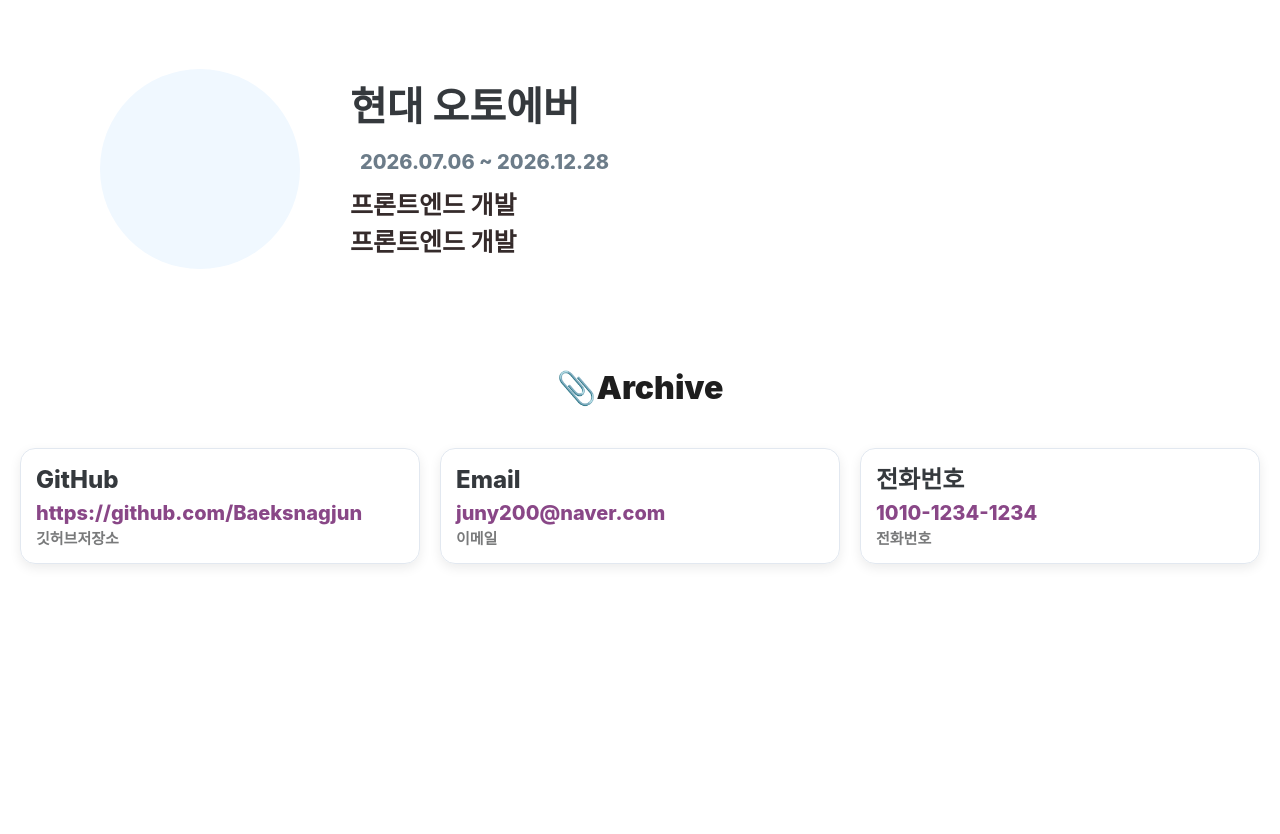
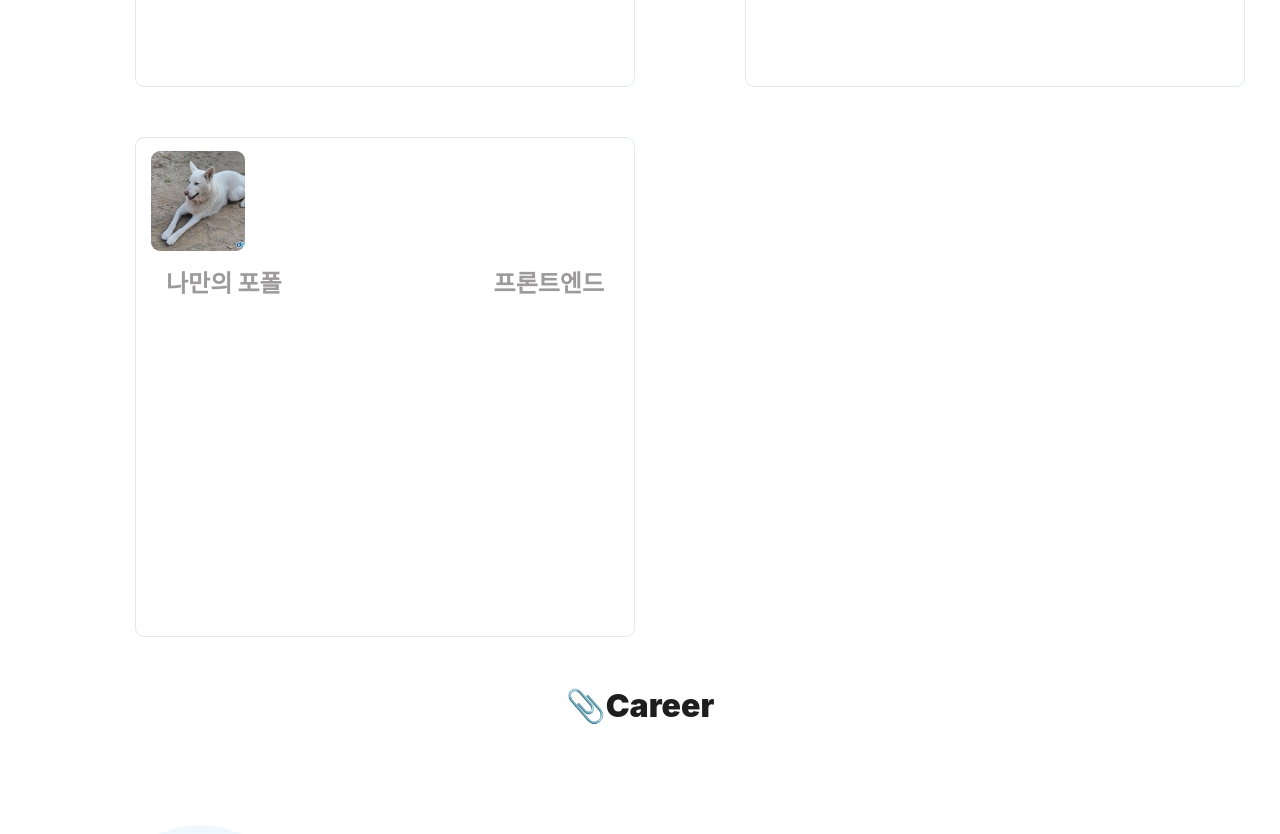
Before and after one commit to Baeksnagjun/baeksangjun-portfolio, a React (Vite) app: page / in a window 1280 px wide. Shown: the part 2660-3494 px from the top of the page. Built offline with nearby package versions, Linux system fonts and the light colour scheme; a web font is replaced by a local one.

Commit message:
골ㄹ조 수정

```diff
--- a/src/app/globals.css
+++ b/src/app/globals.css
@@ -18,7 +18,7 @@
 #skills,
 #projects,
 #career {
-  scroll-margin-top: 80px;
+  scroll-margin-top: 100px;
 }
 html {
   -webkit-text-size-adjust: 100%;
--- a/src/components/sections/Archive.module.css
+++ b/src/components/sections/Archive.module.css
@@ -1,6 +1,6 @@
 
 .archive{
-    height: 500px;
+    height: 50px;
 }
 
 .title {
--- a/src/components/sections/Projects.module.css
+++ b/src/components/sections/Projects.module.css
@@ -7,31 +7,36 @@
 }
 
 .grid {
-    display: flex;
+    display: grid;
+    grid-template-columns: 1fr 1fr;
     flex-direction: row;
     margin: 50px;
-    justify-content: center;
-    gap: 60px;
+    justify-content:center;
+    gap: 10px;
+
+
 
 
 }
 
 .card {
     margin-top: 40px;
+    height: 500px;
     padding: 13px 15px;
     border-radius: 9px;
     border: 1px solid #e2e8f0;
     object-fit: cover;
     display: flex;
     flex-direction: column;
-    width: 400px;
+    width: 500px;
+    margin-left: 100px;
 
 
 }
 
 .images img {
-    width: 100%;
-    height: 200px;
+    width: 20%;
+    height: 100px;
     object-fit: cover;
     border-radius: 9px;
 }
```
